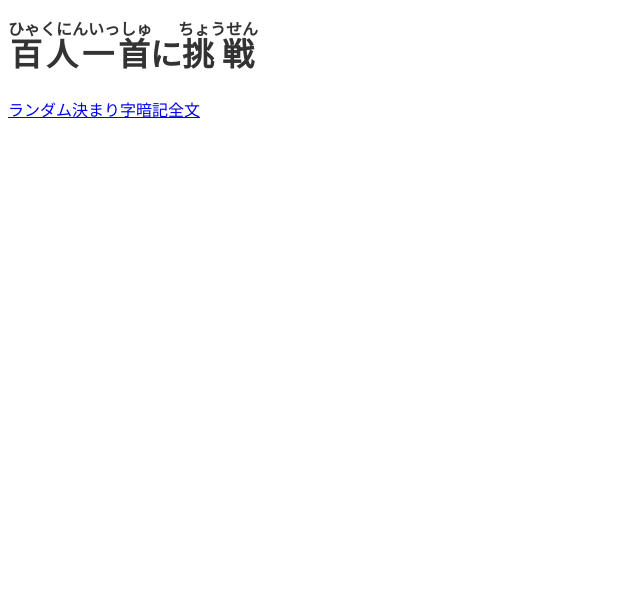
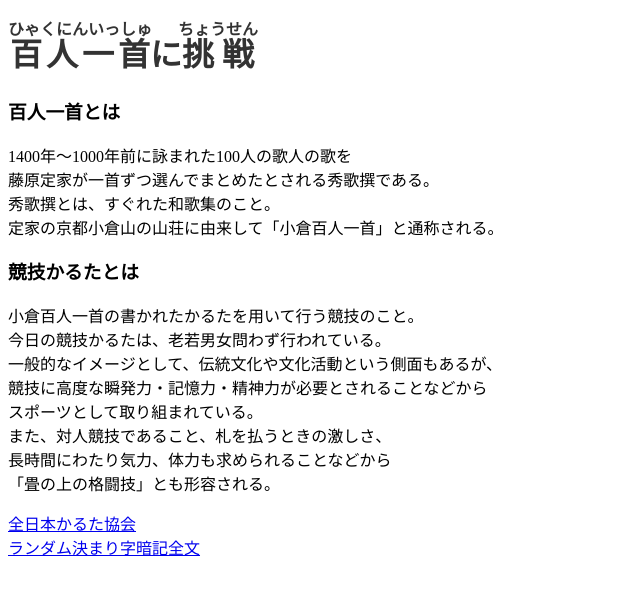
Before and after one commit to hengtianyouhua/hyakuninnisshu, a plain HTML site: page index.html in a window 1280 px wide. Shown: the whole page, without its empty margins (0-640 px from the left). Drawn offline with Linux system fonts and the light colour scheme.

Commit message:
百人一首説明html、競技かるた説明html

```diff
--- a/index.html
+++ b/index.html
@@ -11,6 +11,29 @@
     <div id="title">
         <h1><ruby><rb>百人一首</rb><rt>ひゃくにんいっしゅ</rt></ruby>に<ruby><rb>挑戦</rb><rt>ちょうせん</rt></ruby></h1>
     </div>
+    <div id="explanation">
+        <h3>百人一首とは</h3>
+        <p>1400年～1000年前に詠まれた100人の歌人の歌を<br>
+            藤原定家が一首ずつ選んでまとめたとされる秀歌撰である。<br>
+            秀歌撰とは、すぐれた和歌集のこと。<br>
+            定家の京都小倉山の山荘に由来して「小倉百人一首」と通称される。
+        </p>
+    </div>
+    <div id="competition-karuta">
+        <h3>競技かるたとは</h3>
+        <p>小倉百人一首の書かれたかるたを用いて行う競技のこと。<br>
+            今日の競技かるたは、老若男女問わず行われている。<br>
+            一般的なイメージとして、伝統文化や文化活動という側面もあるが、<br>
+            競技に高度な瞬発力・記憶力・精神力が必要とされることなどから<br>
+            スポーツとして取り組まれている。<br>
+            また、対人競技であること、札を払うときの激しさ、<br>
+            長時間にわたり気力、体力も求められることなどから<br>
+            「畳の上の格闘技」とも形容される。
+        </p>
+    </div>
+    <div id="rule">
+        <a href="https://www.karuta.or.jp">全日本かるた協会</a>
+    </div>
     <a href="./random.html">ランダム決まり字暗記全文</a>
 </body>
 </html>
```
